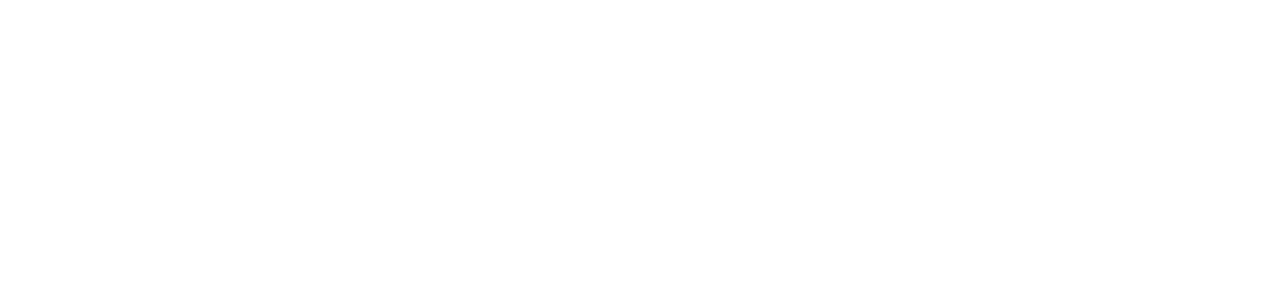
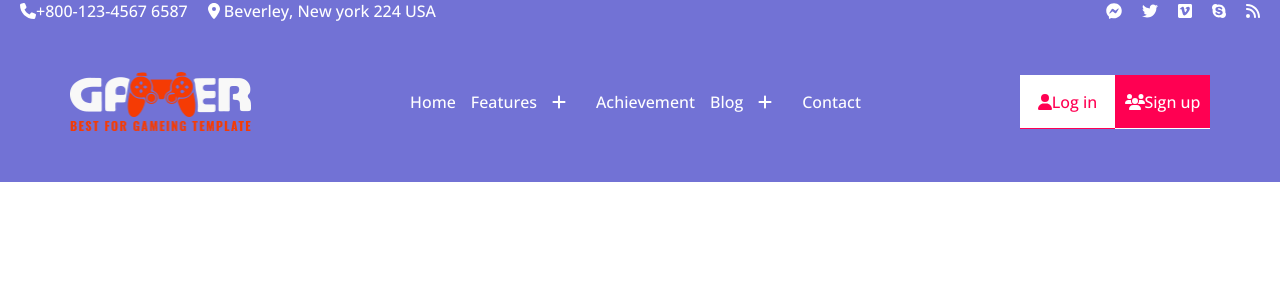
Before and after one commit to LucaLF-dev/proj-html-vuejs, a Vue app: page / in a window 1280 px wide. Shown: the top 300 px of the page. Built offline with nearby package versions, Linux system fonts and the light colour scheme.

Commit message:
Add - fontawesome and appHeader

```diff
--- a/package.json
+++ b/package.json
@@ -9,6 +9,11 @@
     "preview": "vite preview"
   },
   "dependencies": {
+    "@fortawesome/fontawesome-svg-core": "^6.4.2",
+    "@fortawesome/free-brands-svg-icons": "^6.4.2",
+    "@fortawesome/free-regular-svg-icons": "^6.4.2",
+    "@fortawesome/free-solid-svg-icons": "^6.4.2",
+    "@fortawesome/vue-fontawesome": "^3.0.5",
     "vue": "^3.3.4"
   },
   "devDependencies": {
--- a/src/App.vue
+++ b/src/App.vue
@@ -31,4 +31,5 @@
 @use "./style/general.scss";
 
 
+
 </style>
--- a/src/components/FooterPage.vue
+++ b/src/components/FooterPage.vue
@@ -23,4 +23,5 @@
 
 
 
+
 </style>
--- a/src/components/HeaderPage.vue
+++ b/src/components/HeaderPage.vue
@@ -1,26 +1,165 @@
 <script >
-
+import { FontAwesomeIcon } from "@fortawesome/vue-fontawesome";
 
   export default {
     components: {
-
+       FontAwesomeIcon,
 
     },
     data() {
        return {
+        contacsSocial: [
+				{
+					type: ["fab", "facebook-messenger"],
+					link: "#",
+				},
+				{
+					type: ["fab", "twitter"],
+					link: "#",
+				},
+				{
+					type: ["fab", "vimeo"],
+					link: "#",
+				},
+				{
+					type: ["fab", "skype"],
+					link: "#",
+				},
+				{
+					type: ["fas", "rss"],
+					link: "#",
+				},
+			],
+      navLists:  [
+				{
+          name:'Home',
+          type:[],
+					link: "#",
+				},
+				{
+					name:'Features',
+          type: ['fas', 'plus'],
+					link: "#",
+				},
+				{
+          name:'Achievement',
+					type:[],
+					link: "#",
+				},
+				{
+          name:'Blog',
+					type:['fas','plus'],
+					link: "#",
+				},
+				{
+          name:'Contact',
+					type:[],
+					link: "#",
+				},
+			],
 
-       };
+
+       }
     },
   }
 </script>
 
 <template>
+ <header class="main__header">
+  <div class="container">
+  <div class="nav__contacts">
+     <div class="contacts__info">
+       <ul>
+        <li><a href="#"><font-awesome-icon :icon="['fas', 'phone']" />+800-123-4567 6587</a></li>
+        <li><a href="#"><font-awesome-icon :icon="['fas', 'location-dot']" /> Beverley, New york 224 USA</a></li>
+       </ul>
+     </div>
+     <div class="contacts__socials">
+      <ul>
+        <li v-for="contact in this.contacsSocial" :key="contact"><a :href="contact.link"><font-awesome-icon :icon="contact.type" /></a></li>
+      </ul>
+     </div>
+  </div>
 
+   <nav class="header__nav">
+    <div class="nav__logo">
+      <figure class="logo__image">
+        <img src="/public/logo.png" alt="logo">
+      </figure>
+    </div>
+     <ul class="nav__list">
+       <li v-for="(element) in this.navLists"><a :href="element.link"> {{ element.name }}<font-awesome-icon class="icon__list-header" :icon="element.type" /></a></li>
+     </ul>
+     <div class="nav__account">
+      <a class="button white"><font-awesome-icon :icon="['fas', 'user']" /><span>Log in</span></a>
+      <a class="button rose"><font-awesome-icon :icon="['fas', 'users']" /><span>Sign up</span></a>
+     </div>
+   </nav>
+   </div>
+ </header>
 
 </template>
 
 <style lang="scss" scoped>
 
+.main__header {
+  position: sticky;
+  backdrop-filter: blur(10px);
+  background-color: rgba(24, 24, 187, 0.606);
+  min-width: 100vw;
+}
+
+.nav__contacts {
+  display: flex ;
+  justify-content: space-between;
+
+  .contacts__info{
+
+    ul {
+      display: flex;
+      gap: 20px;
+    }
+  }
+
+  .contacts__socials {
+    ul {
+      display: flex;
+      justify-content: space-around;
+      gap: 20px;
+    }
+  }
+
+}
+
+.header__nav {
+   display: flex;
+   justify-content: space-between;
+   align-items: center;
+   padding: 50px ;
+
+   .nav__list {
+     display: flex;
+     gap: 15px;
+
+     .icon__list-header {
+      padding: 0 15px;
+     }
+   }
+}
+
+.nav__account {
+  display: flex;
+  align-items: center;
+}
 
 
+.logo__image {
+
+  img {
+   width: 181px;
+   height: 60px;
+   object-fit: cover;
+  }
+
+}
 </style>
--- a/src/main.js
+++ b/src/main.js
@@ -2,4 +2,29 @@
 
 import App from './App.vue'
 
-createApp(App).mount('#app')
+import { library } from '@fortawesome/fontawesome-svg-core'
+
+/* import font awesome icon component */
+import { FontAwesomeIcon } from '@fortawesome/vue-fontawesome'
+
+/* import specific icons */
+import { faLocationDot, faPhone, faPlus, faRss, faUser, faUsers, } from '@fortawesome/free-solid-svg-icons'
+import { faFacebookMessenger, faSkype, faTwitter, faVimeo } from '@fortawesome/free-brands-svg-icons'
+
+/* add icons to the library */
+library.add(faPhone,faLocationDot,faFacebookMessenger,faTwitter,faVimeo,faSkype,faRss,faPlus,faUser,faUsers)
+
+createApp(App).component('font-awesome-icon', FontAwesomeIcon).mount('#app')
+
+
+/*
+<font-awesome-icon :icon="['fas', 'phone']" />
+<font-awesome-icon :icon="['fas', 'location-dot']" />
+<font-awesome-icon :icon="['fab', 'facebook-messenger']" />
+<font-awesome-icon :icon="['fab', 'twitter']" />
+<font-awesome-icon :icon="['fab', 'vimeo']" />
+<font-awesome-icon :icon="['fab', 'skype']" />
+<font-awesome-icon :icon="['fas', 'rss']" />
+<font-awesome-icon :icon="['fas', 'plus']" />
+
+*/
--- a/src/style/general.scss
+++ b/src/style/general.scss
@@ -1,7 +1,18 @@
+
+$rose-color:#FF0052;
+$section-background-color:#131661;
+$white-color:#FFFFFF;
+$star-back-color:#00B67A;
+$black-color:#000000;
+$card-color:#232A5C;
 
 body, html {
-    font-family: 'Lato', sans-serif;
     font-family: 'Open Sans', sans-serif;
+    color: white;
+}
+
+#app {
+    height: 100vh;
 }
 
 * {
@@ -33,3 +44,50 @@
         width: 100%;
     }
 }
+
+.container-max {
+    max-width: 1200px;
+    margin: 0 auto;
+}
+
+.container {
+    max-width: 1240px;
+    margin: 0 auto;
+}
+
+.button {
+    display: flex;
+    justify-content: center;
+    align-items: center;
+
+  width: 95px;
+  height: 54px;
+
+  &.white {
+    background-color: $white-color;
+    color: $rose-color;
+    border-bottom: 1px solid $rose-color;
+  }
+
+  &.rose {
+    background-color: $rose-color;
+    color: $white-color;
+    border-bottom: 1px solid $white-color;
+  }
+}
+
+.button-big{
+    display: flex;
+    justify-content: center;
+    align-items: center;
+   display: block;
+   width:204px;
+   height:60px;
+
+   &.white {
+    background-color: $white-color;
+    color: $rose-color;
+    border-bottom: 1px solid $rose-color;
+  }
+
+}
```
Also changed, not shown: 1 other file (tests, documents, lock files or other folders).
